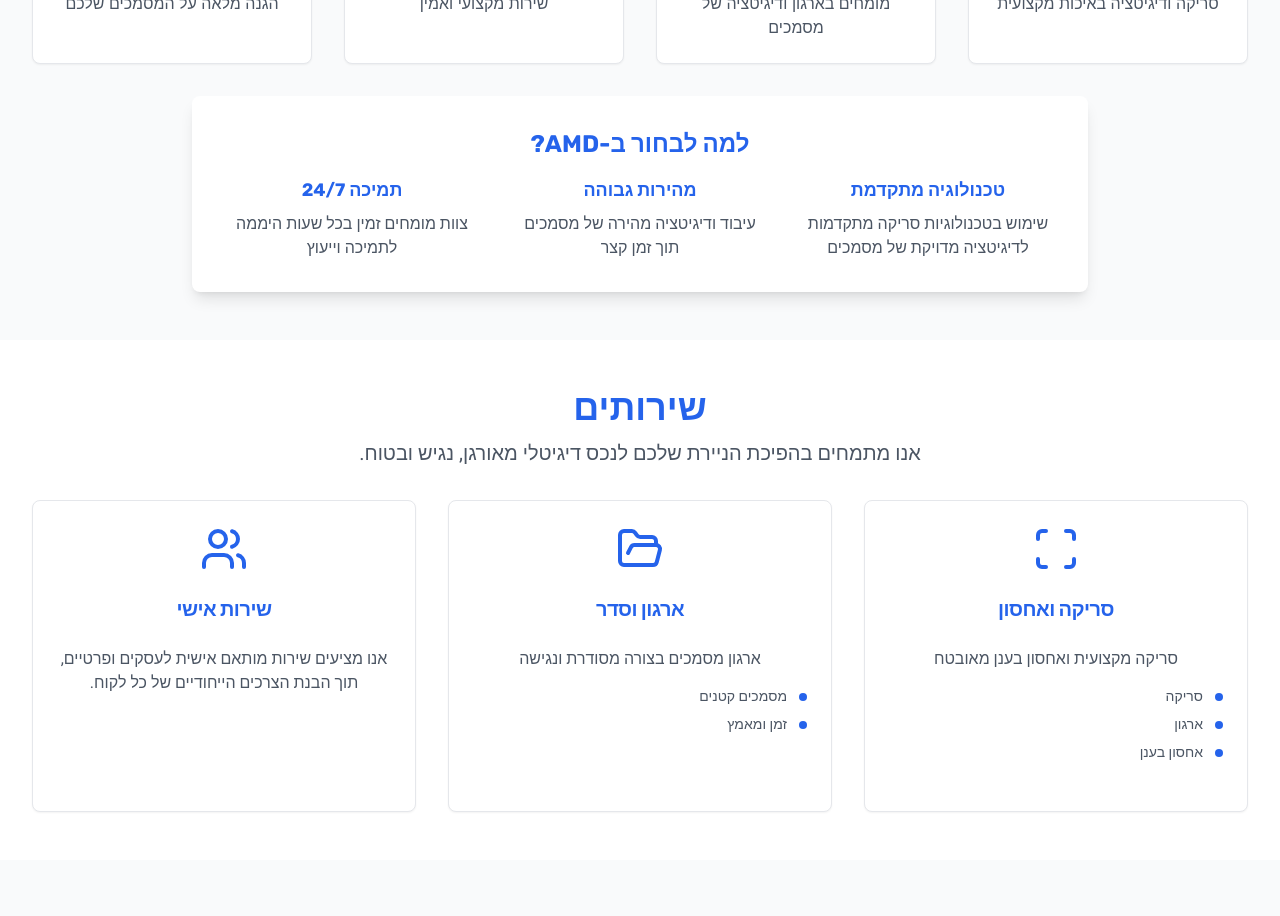
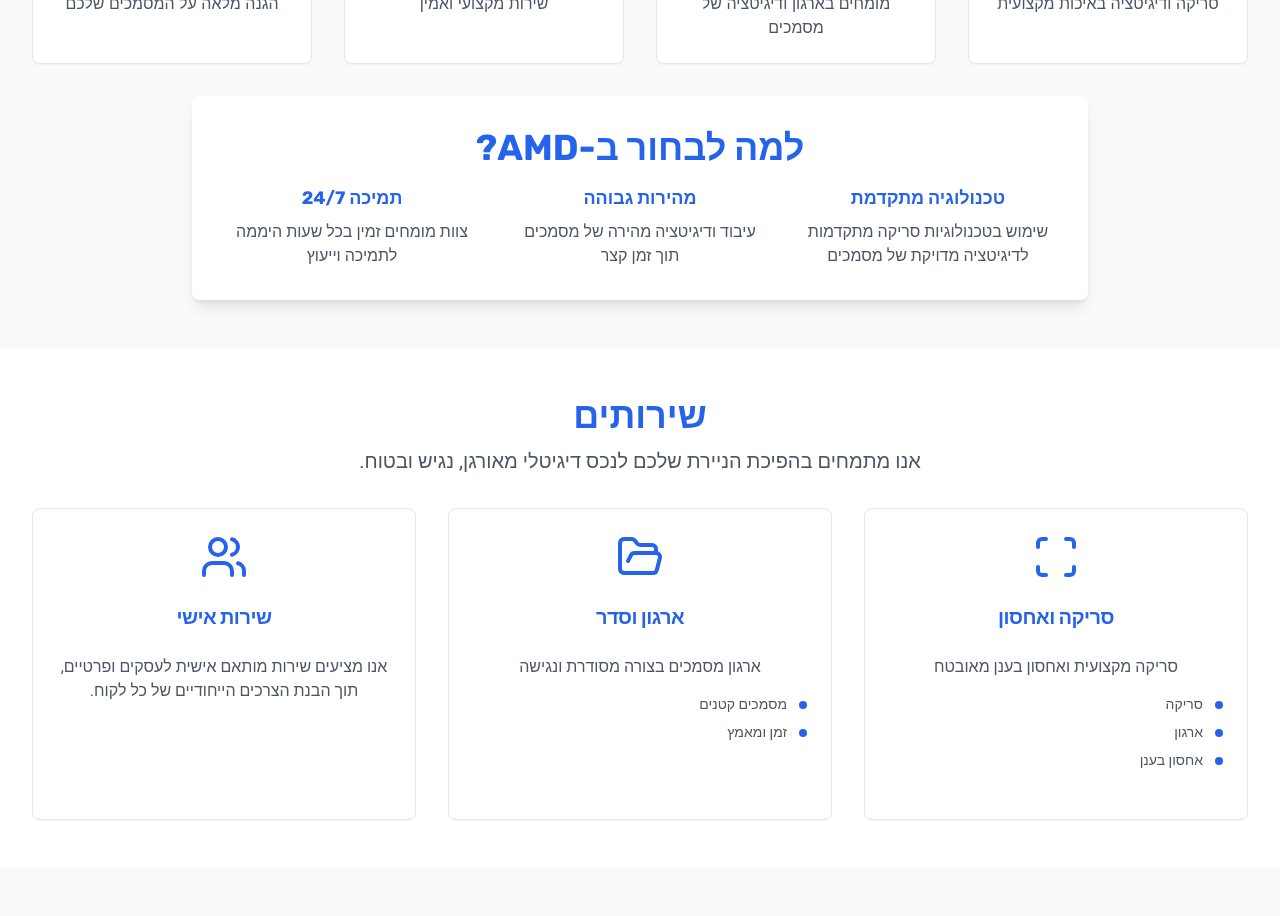
Before and after one commit to relaya17/LexHub, a Next.js app in the folder Dropbox/My PC (WIN-FP3PU772DH9)/Desktop/git/amd/: page / in a window 1280 px wide. Shown: the part 860-1776 px from the top of the page. Built offline with nearby package versions, Linux system fonts and the light colour scheme; no server answers.

Commit message:
Fix 'Why choose AMD' heading size to match other headings (text-4xl)

```diff
--- a/Dropbox/My PC (WIN-FP3PU772DH9)/Desktop/git/amd/src/components/landing/about-section.tsx
+++ b/Dropbox/My PC (WIN-FP3PU772DH9)/Desktop/git/amd/src/components/landing/about-section.tsx
@@ -58,7 +58,7 @@
 
         <div className="mt-8 text-center">
           <div className="bg-white rounded-lg shadow-lg p-8 max-w-4xl mx-auto">
-            <h3 className="font-headline text-2xl font-bold text-blue-600 mb-4">
+            <h3 className="font-headline text-4xl font-bold text-blue-600 mb-4">
               למה לבחור ב-AMD?
             </h3>
             <div className="grid grid-cols-1 md:grid-cols-3 gap-8 text-center">
```
